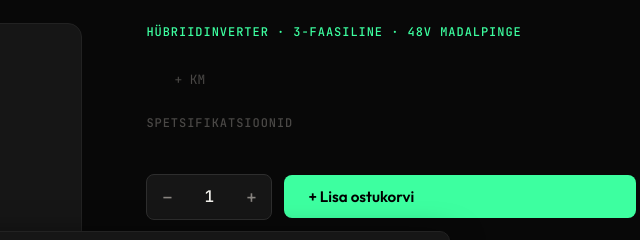
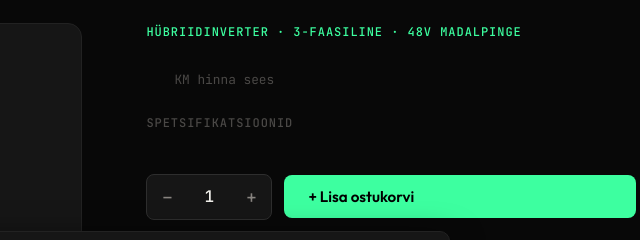
Before and after one commit to oskarluh/solvolt, a website: page deye-15-20kw.html in a window 1280 px wide. Shown: the part 379-619 px from the top of the page, 580-1220 px from the left. Drawn offline with Linux system fonts and the light colour scheme.

Commit message:
fix: show 'KM hinna sees' on Deye inverter pages instead of '+ KM'

```diff
--- a/deye-15-20kw.html
+++ b/deye-15-20kw.html
@@ -183,7 +183,7 @@
         <div class="product-detail-price">
           <span class="price-current" id="variant-price"></span>
           <span id="variant-old-price"></span>
-          <span style="font-size:.8rem;color:var(--text-3);font-family:var(--ff-mono)">+ KM</span>
+          <span style="font-size:.8rem;color:var(--text-3);font-family:var(--ff-mono)">KM hinna sees</span>
         </div>
 
         <div style="margin-bottom:28px">
```
Also changed, not shown: deye-6-12kw.html (+1 -1 lines).
